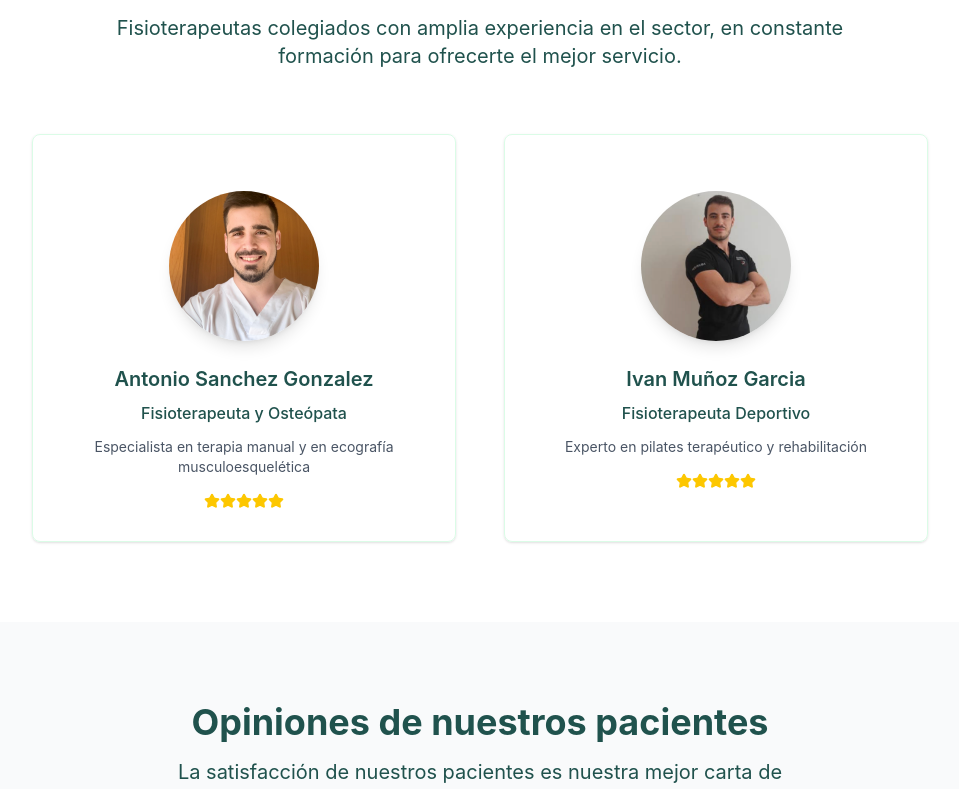
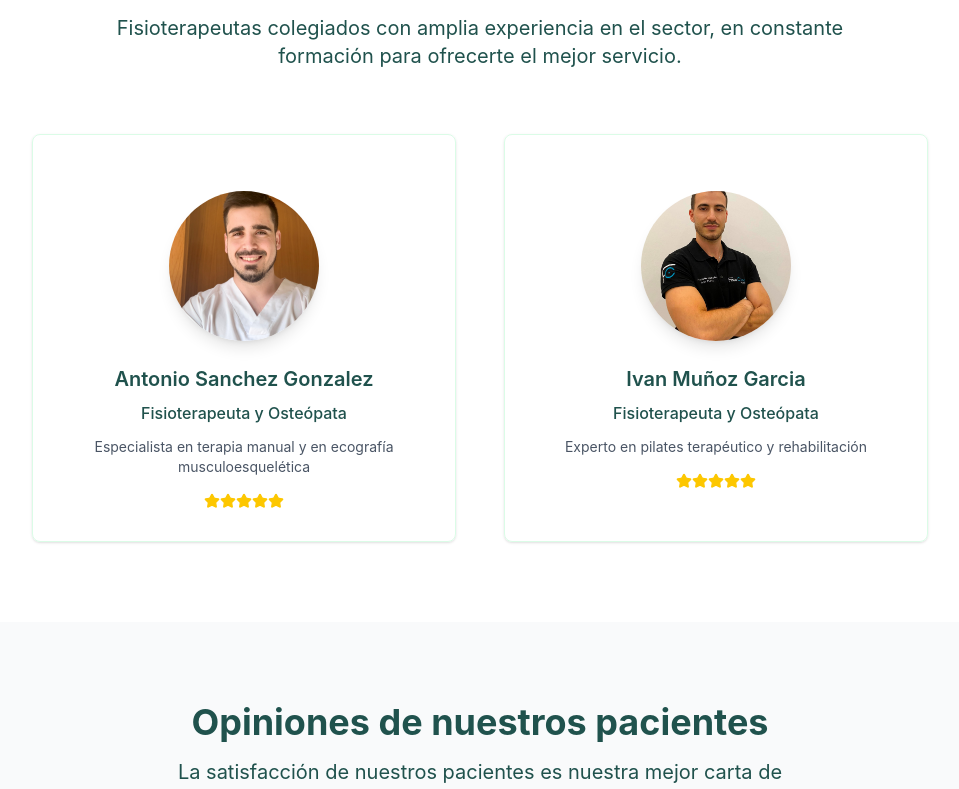
Before and after one commit to Diego-DPL/fisioclinic, a React (Vite) app: page / in a window 1280 px wide. Shown: the part 2841-3630 px from the top of the page, without its empty margins (160-1119 px from the left). Built offline with nearby package versions, Linux system fonts and the light colour scheme.

Commit message:
se ha modificado las especialidades y la imagen de ivan

```diff
--- a/src/pages/Home.jsx
+++ b/src/pages/Home.jsx
@@ -5,15 +5,12 @@ import { Textarea } from "../components/ui/textarea"
 import { Card, CardContent } from "../components/ui/card"
 import { Heart, Stethoscope, Activity, Users, Mail, Instagram, MapPin, CheckCircle, Star } from "lucide-react"
 import antonioImg from "../assets/Antonio_Fisio.jpeg"
-import ivanImg from "../assets/Ivan.png"
+import ivanImg from "../assets/Ivan_Fisio.jpeg"
 import TestimonialsCarousel from '../components/TestimonialsCarousel';
 import VideoPromo from "../assets/Video_Promo_proxima_apertura.mp4"
 import CookieConsent from '../components/Cookies.jsx';
 
 export default function FisioClinicLanding() {
-  const scrollToSection = (sectionId) => {
-    document.getElementById(sectionId)?.scrollIntoView({ behavior: "smooth" })
-  }
 
   return (
     <>
@@ -249,21 +246,39 @@ export default function FisioClinicLanding() {
             </Card>
 
             <Card className="border-green-100 overflow-hidden text-center hover:shadow-lg transition-shadow duration-300">
-              <CardContent className="p-6 md:p-8">
-                <div className="relative mb-6 mt-6">
+              <CardContent className="p-6 md:p-8 relative group overflow-hidden"> {/* <-- añadida "group relative overflow-hidden" */}
+                <div className="relative z-0 mb-6 mt-6"> {/* contenido debajo del overlay */}
                   <img
                     src={ivanImg}
                     alt="Ivan Muñoz Garcia"
                     className="w-[150px] h-[150px] rounded-full mx-auto shadow-lg object-cover"
                   />
                 </div>
+                <div className="z-0">
                   <h3 className="text-xl font-semibold text-green-principal mb-2">Ivan Muñoz Garcia</h3>
-                <p className="text-green-principal font-medium mb-3">Fisioterapeuta Deportivo</p>
+                  <p className="text-green-principal font-medium mb-3">Fisioterapeuta y Osteópata</p>
                   <p className="text-gray-600 text-sm px-4">Experto en pilates terapéutico y rehabilitación</p>
                   <div className="flex justify-center mt-4">
                     {[...Array(5)].map((_, i) => (
                       <Star key={i} className="w-4 h-4 text-yellow-400 fill-current" />
                     ))}
+                  </div>
+                </div>
+
+                <div
+                  className="absolute inset-0 bg-white/95 p-6 text-left transform translate-y-full group-hover:translate-y-0 focus-within:translate-y-0 transition-transform duration-300 ease-in-out z-10 pointer-events-auto"
+                  aria-hidden="false"
+                >
+                  <h4 className="text-lg font-semibold text-green-principal mb-2">Especialidades</h4>
+                  <ul className="text-gray-700 text-sm space-y-3 mt-2">
+                      <li>🩺 Fisioterapeuta y osteópata, colegiado n°2370, con más de 10 años en el sector de la fisioterapia.</li>
+                      <li>🤲 Especialista en terapia manual y en terapia miofascial a la patología de espalda.</li>
+                      <li>🏃‍♂️ Experto en fisioterapia deportiva y "return to play".</li>
+                      <li>🦷 Especialista en trabajo de la ATM (articulación temporomandibular).</li>
+                      <li>💉 Especialista en terapia invasiva ecográfica (EPI y neuromodulación)</li>
+                      <li>🧘‍♂️ Formación en pilates reformer aplicado a la patología.</li>
+                      <li className="mt-2">📋 Cervicalgia, lumbalgia, tendinopatía, mareos, vértigo, lesión del manguito rotador, dolor de cabeza.</li>
+                  </ul>
                 </div>
               </CardContent>
             </Card>
```
Also changed, not shown: src/assets/Ivan_Fisio.jpeg (added). Lines whose indentation alone changed are shown as unchanged.
